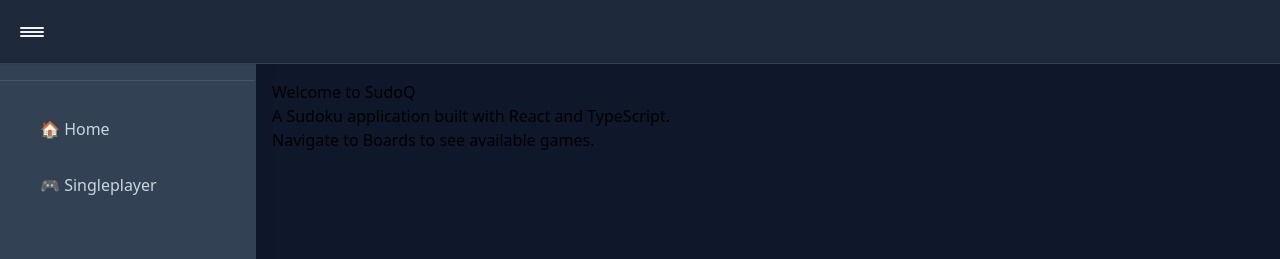
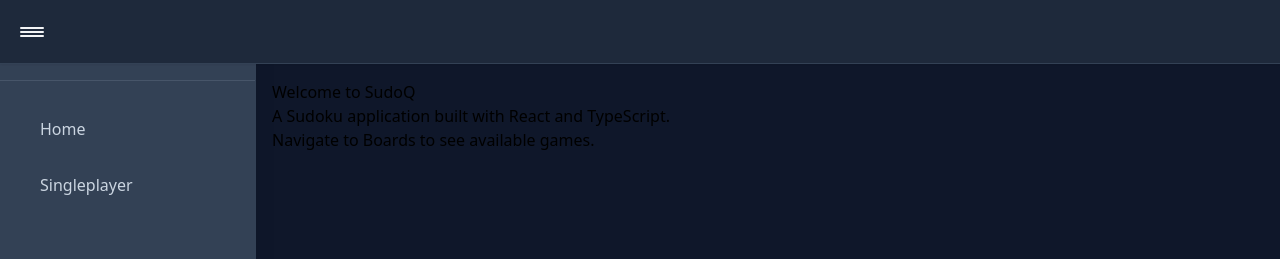
Before and after one commit to nlsg/sudoq-ui, a React (Vite) app in the folder frontend/: page / in a window 1280 px wide. Shown: the top 259 px of the page. Built offline with nearby package versions, Linux system fonts and the light colour scheme.

Commit message:
remove emoji

```diff
--- a/frontend/src/components/Sidebar.tsx
+++ b/frontend/src/components/Sidebar.tsx
@@ -41,14 +41,14 @@ const Sidebar: React.FC<SidebarProps> = ({ isOpen, onClose }) => {
                         onClick={onClose}
                         className="block px-4 py-3 text-slate-700 dark:text-slate-300 hover:bg-slate-100 dark:hover:bg-slate-600 hover:text-slate-900 dark:hover:text-slate-100 rounded-md transition-colors duration-200 font-medium"
                     >
-                        🏠 Home
+                        Home
                     </Link>
                     <Link
                         to="/singleplayer"
                         onClick={onClose}
                         className="block px-4 py-3 text-slate-700 dark:text-slate-300 hover:bg-slate-100 dark:hover:bg-slate-600 hover:text-slate-900 dark:hover:text-slate-100 rounded-md transition-colors duration-200 font-medium"
                     >
-                        🎮 Singleplayer
+                        Singleplayer
                     </Link>
                 </nav>
 
```
